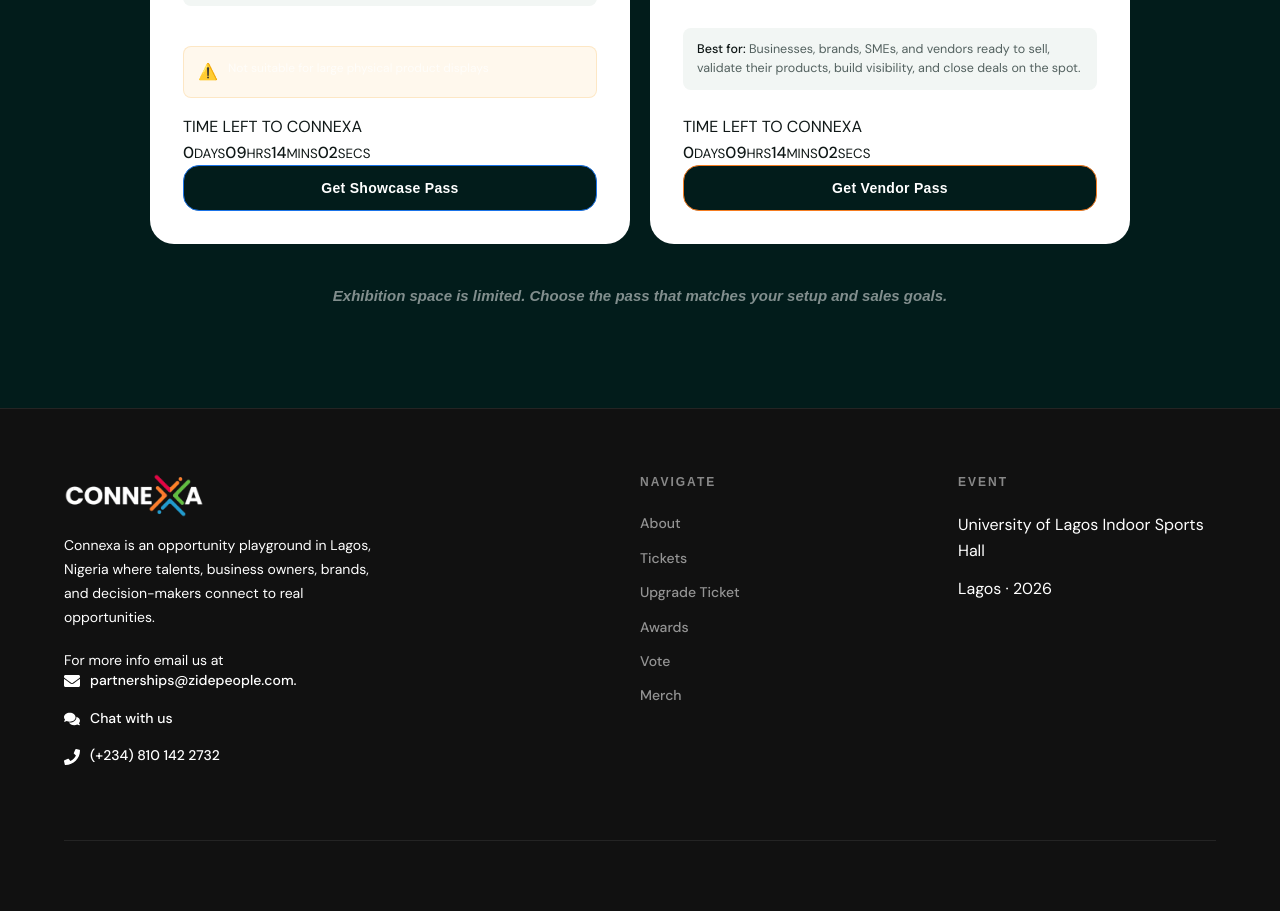
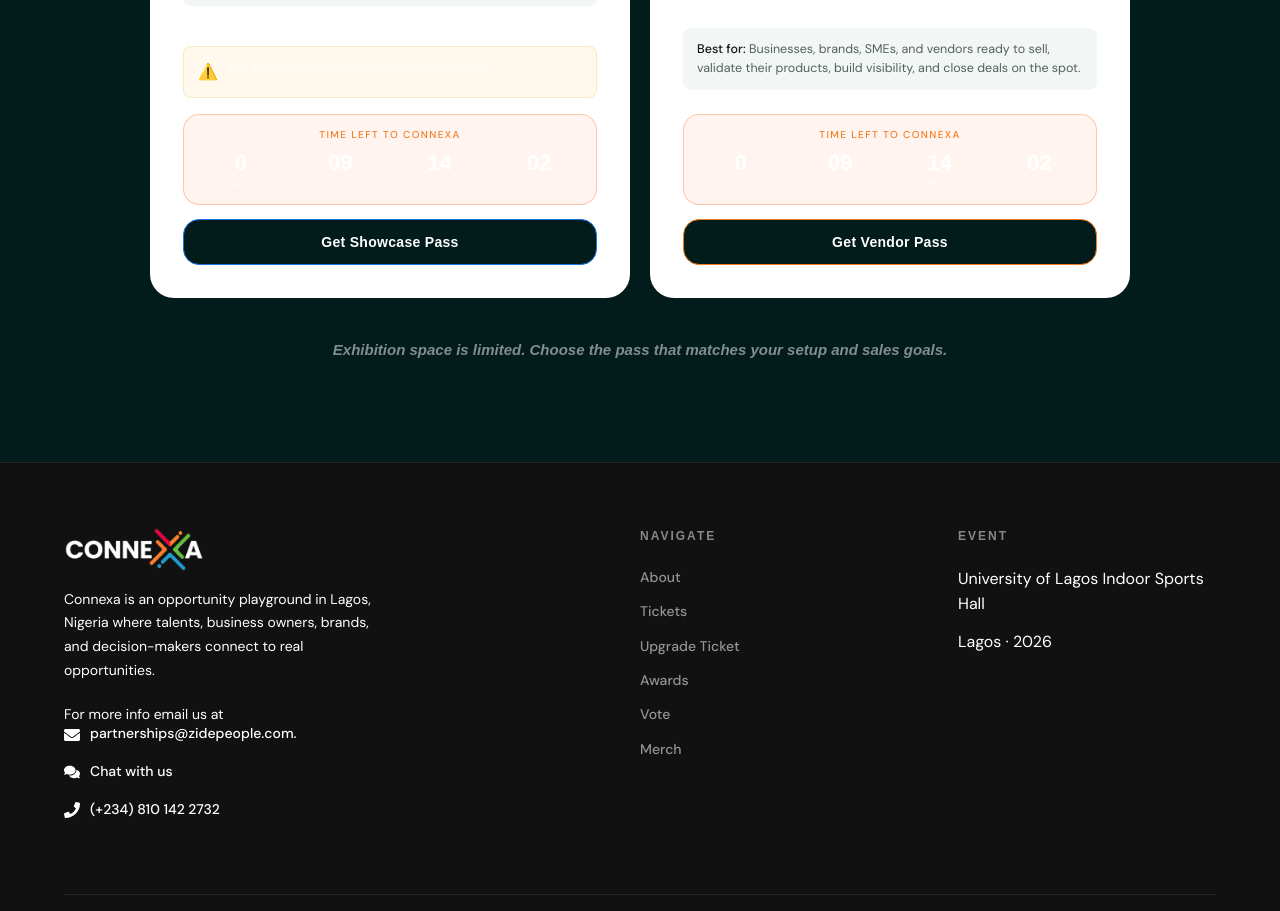
Before and after one commit to Zidepeoplenewaccount/connexa, a React (Vite) app: page /exhibitors in a window 1280 px wide. Shown: the part 5104-6015 px from the top of the page. Built offline with nearby package versions, Linux system fonts and the light colour scheme.

Commit message:
Style Connexa ticket countdown

```diff
--- a/src/components/Tickets.css
+++ b/src/components/Tickets.css
@@ -1456,3 +1456,54 @@
     padding: 17px;
   }
 }
+
+
+/* Live event countdown shown on every ticket card, directly above its purchase CTA. */
+.ticket-countdown {
+  width: 100%;
+  margin-top: auto;
+  margin-bottom: 14px;
+  padding: 12px 10px;
+  border: 1px solid rgba(253, 96, 37, 0.32);
+  border-radius: var(--radius-md);
+  background: rgba(253, 96, 37, 0.07);
+  text-align: center;
+}
+.ticket-countdown-label {
+  display: block;
+  margin-bottom: 8px;
+  color: var(--orange);
+  font-size: 10px;
+  font-weight: 800;
+  letter-spacing: 1.4px;
+}
+.ticket-countdown-units {
+  display: grid;
+  grid-template-columns: repeat(4, minmax(0, 1fr));
+  gap: 6px;
+}
+.ticket-countdown-units span {
+  display: flex;
+  flex-direction: column;
+  gap: 2px;
+  min-width: 0;
+}
+.ticket-countdown-units strong {
+  color: var(--white);
+  font-family: var(--font-display);
+  font-size: clamp(17px, 2vw, 22px);
+  font-weight: 800;
+  font-variant-numeric: tabular-nums;
+  line-height: 1.1;
+}
+.ticket-countdown-units small {
+  color: rgba(255,255,255,0.58);
+  font-size: 9px;
+  font-weight: 700;
+  letter-spacing: 0.8px;
+}
+.ticket-countdown-live {
+  display: block;
+  color: var(--white);
+  font-size: 13px;
+}
```
